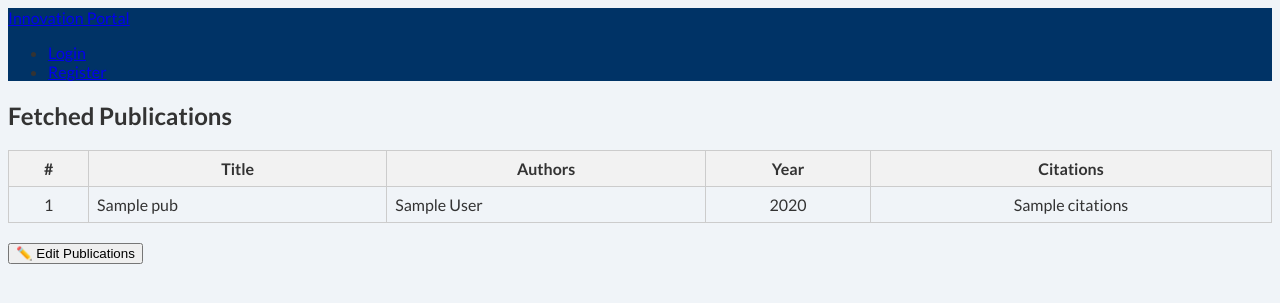
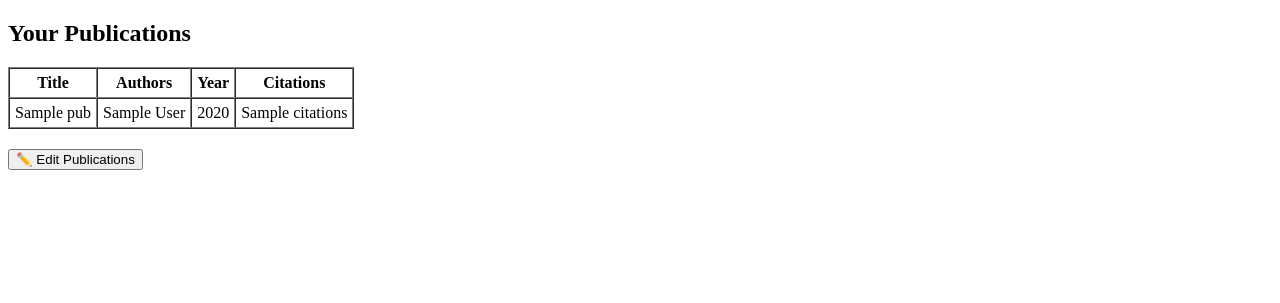
Before and after one commit to DeepikaSaladi2005/Innovation_Portal, a Flask app: template templates/review_publications.html in a window 1280 px wide. Shown: the top 303 px of the page. Run offline with Flask 3, Linux system fonts and the light colour scheme; the template is opened without the code that fills it: most values are stand-ins (such as "Sample title", 1, 10 or a date in 2020).

Commit message:
Update review_publications.html

```diff
--- a/templates/review_publications.html
+++ b/templates/review_publications.html
@@ -2,34 +2,13 @@
 <html>
 <head>
     <title>Review Publications</title>
-    <link rel="stylesheet" href="{{ url_for('static', filename='style.css') }}">
-
-    <style>
-        table {
-            width: 100%;
-            border-collapse: collapse;
-        }
-        th, td {
-            padding: 8px;
-            border: 1px solid #ccc;
-        }
-        th {
-            background: #f2f2f2;
-        }
-        .center {
-            text-align: center;
-        }
-    </style>
 </head>
 <body>
-    {% include "header.html" %}
+    <h2>Your Publications</h2>
 
-    <h2>Fetched Publications</h2>
-
-    <table>
+    <table border="1" cellpadding="5" cellspacing="0">
         <thead>
             <tr>
-                <th>#</th>
                 <th>Title</th>
                 <th>Authors</th>
                 <th>Year</th>
@@ -39,22 +18,18 @@
         <tbody>
             {% for pub in publications %}
             <tr>
-                <td class="center">{{ loop.index }}</td>
                 <td>{{ pub.title }}</td>
                 <td>{{ pub.authors }}</td>
-                <td class="center">{{ pub.year }}</td>
-                <td class="center">{{ pub.citations }}</td>
+                <td>{{ pub.year }}</td>
+                <td>{{ pub.citations }}</td>
             </tr>
             {% endfor %}
         </tbody>
     </table>
 
-    <br>
-    <!-- Button to go to editable page -->
-    <form action="{{ url_for('edit_publications', user_id=user_id) }}" method="POST">
-        <!-- Send publications JSON via hidden input -->
+    <!-- Edit button sends publications JSON to edit page -->
+    <form action="{{ url_for('edit_publications', user_id=user_id) }}" method="POST" style="margin-top:20px;">
         <input type="hidden" name="publications" value='{{ publications|tojson|safe }}'>
-
         <button type="submit">✏️ Edit Publications</button>
     </form>
 </body>
```
